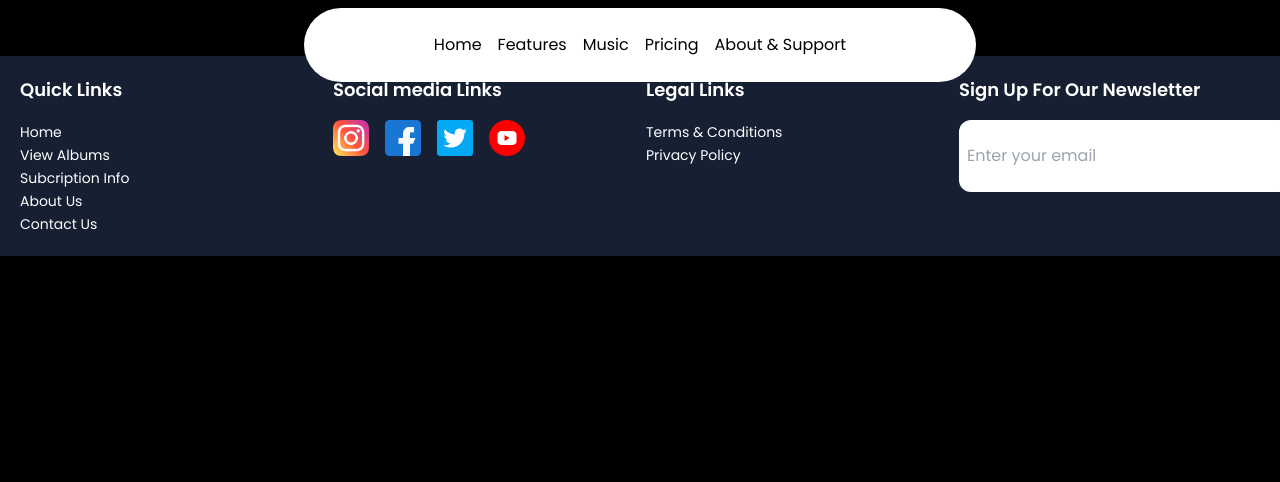
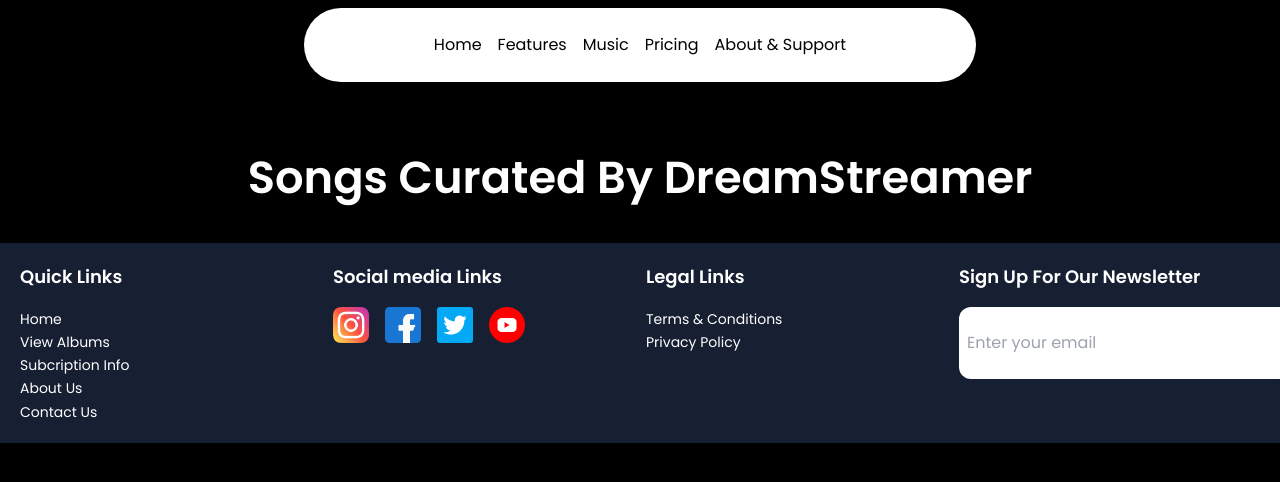
Before and after one commit to Pradikshan/aws-frontend, a React (Vite) app: page /songs in a window 1280 px wide. Shown: the top 482 px of the page. Built offline with nearby package versions, Linux system fonts and the light colour scheme.

Commit message:
Created layout

```diff
--- a/src/views/Songs.jsx
+++ b/src/views/Songs.jsx
@@ -1,7 +1,13 @@
 import React from "react";
 
 const Songs = () => {
-  return <div>Songs</div>;
+  return (
+    <div className="mt-36">
+      <p className="text-white text-[2.8rem] font-semibold text-center">
+        Songs Curated By DreamStreamer
+      </p>
+    </div>
+  );
 };
 
 export default Songs;
```
